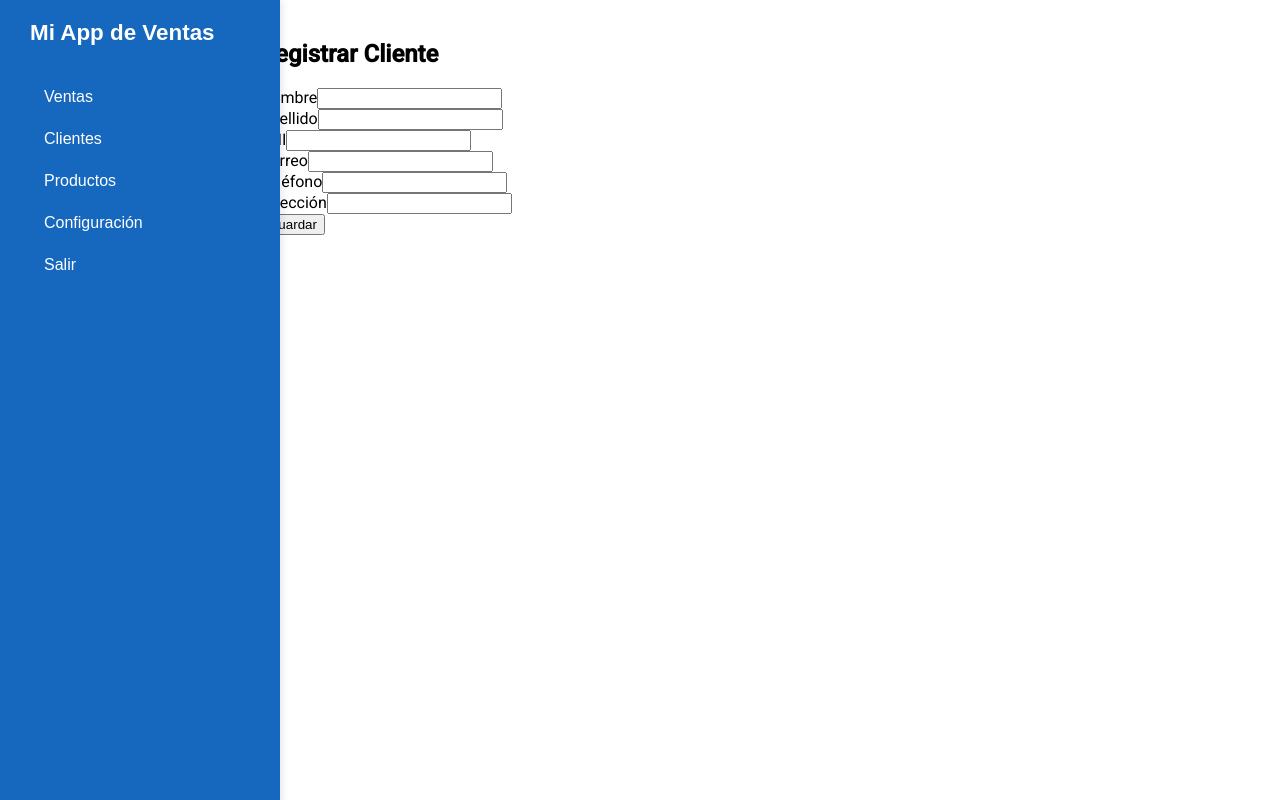
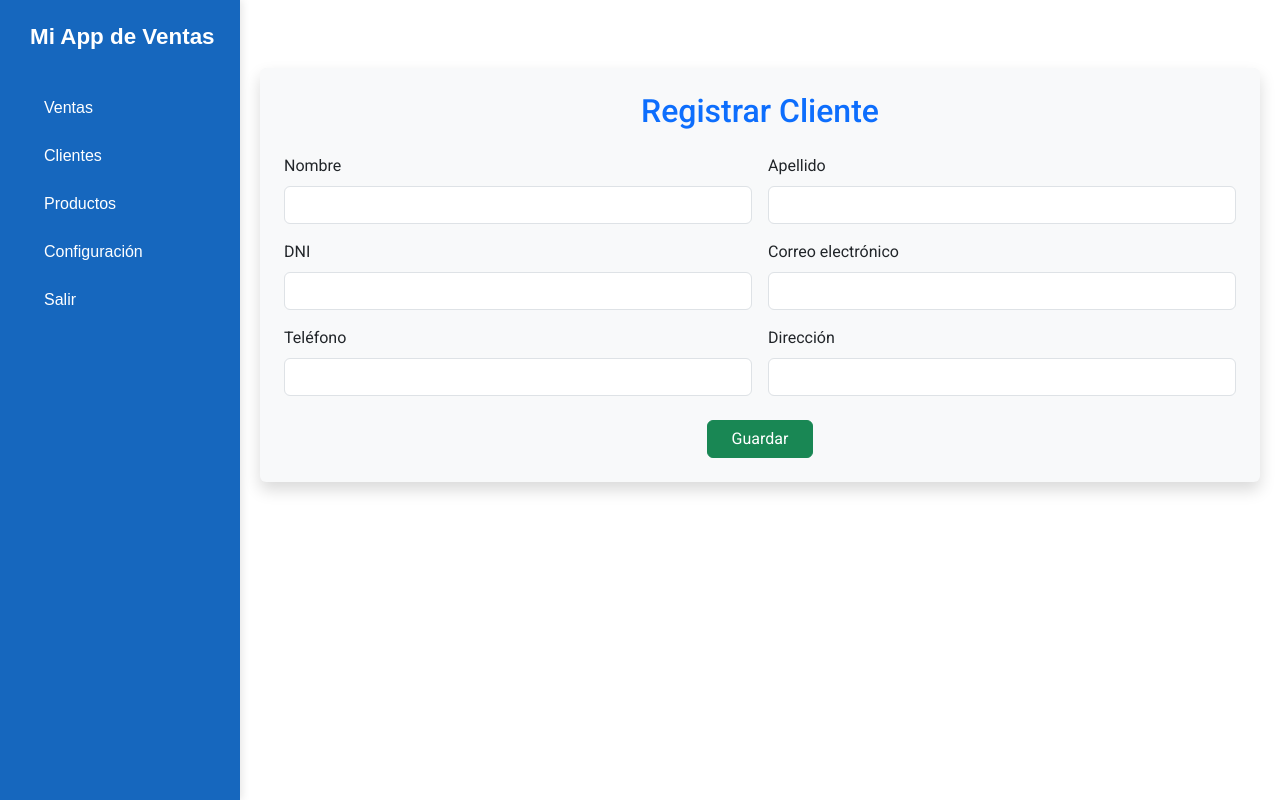
Before and after one commit to earotinco/ms-tecMedical-java, an Angular app in the folder FrontEnd/app-TecMedical/: page /clientes/nuevo in a window 1280 px wide. Built offline with nearby package versions, Linux system fonts and the light colour scheme.

Commit message:
Actualización de cliente-listar y configuración de seguridad

```diff
--- a/FrontEnd/app-TecMedical/angular.json
+++ b/FrontEnd/app-TecMedical/angular.json
@@ -27,6 +27,7 @@
               }
             ],
             "styles": [
+              "node_modules/bootstrap/dist/css/bootstrap.min.css",
               "@angular/material/prebuilt-themes/cyan-orange.css",
               "src/styles.css"
             ],
--- a/FrontEnd/app-TecMedical/package.json
+++ b/FrontEnd/app-TecMedical/package.json
@@ -22,6 +22,7 @@
     "@angular/platform-server": "^19.2.0",
     "@angular/router": "^19.2.0",
     "@angular/ssr": "^19.2.15",
+    "bootstrap": "^5.3.8",
     "express": "^4.18.2",
     "rxjs": "~7.8.0",
     "tslib": "^2.3.0",
--- a/FrontEnd/app-TecMedical/src/app/app.component.ts
+++ b/FrontEnd/app-TecMedical/src/app/app.component.ts
@@ -13,7 +13,7 @@ import { SideBarComponent } from './components/fragments/side-bar/side-bar.compo
 @Component({
   selector: 'app-root',
   standalone:true,
-  imports: [RouterOutlet, SideBarComponent],
+  imports: [RouterOutlet, ],
   templateUrl: './app.component.html',
   styleUrl: './app.component.css'
 })
--- a/FrontEnd/app-TecMedical/src/app/app.config.ts
+++ b/FrontEnd/app-TecMedical/src/app/app.config.ts
@@ -1,14 +1,16 @@
 import { ApplicationConfig, provideZoneChangeDetection } from '@angular/core';
 import { provideRouter } from '@angular/router';
 import { provideClientHydration, withEventReplay } from '@angular/platform-browser';
-import { provideHttpClient } from '@angular/common/http';
+import { provideHttpClient, withFetch } from '@angular/common/http'; // 👈 importa withFetch
 import { routes } from './app.routes';
+import { withInterceptorsFromDi } from '@angular/common/http';
+
 
 export const appConfig: ApplicationConfig = {
   providers: [
     provideZoneChangeDetection({ eventCoalescing: true }),
     provideRouter(routes),
     provideClientHydration(withEventReplay()),
-    provideHttpClient()
+    provideHttpClient(withFetch(),withInterceptorsFromDi()) //  habilita fetch aquí
   ]
 };
--- a/FrontEnd/app-TecMedical/src/app/components/cliente/cliente-form/cliente-form.component.html
+++ b/FrontEnd/app-TecMedical/src/app/components/cliente/cliente-form/cliente-form.component.html
@@ -1,30 +1,45 @@
-<div class="container mt-5">
-  <h2>Registrar Cliente</h2>
-  <form (ngSubmit)="guardar()">
-    <div class="mb-3">
-      <label>Nombre</label>
-      <input type="text" [(ngModel)]="cliente.nombre" name="nombre" class="form-control" required>
+<div class="container mt-5 p-4 shadow rounded bg-light">
+  <h2 class="mb-4 text-center text-primary">
+    <i class="bi bi-person-plus-fill"></i> Registrar Cliente
+  </h2>
+
+  <form (ngSubmit)="guardar()" class="needs-validation" novalidate>
+    <div class="row g-3">
+      <div class="col-md-6">
+        <label for="nombre" class="form-label">Nombre</label>
+        <input type="text" id="nombre" [(ngModel)]="cliente.nombre" name="nombre" class="form-control" required>
+      </div>
+
+      <div class="col-md-6">
+        <label for="apellido" class="form-label">Apellido</label>
+        <input type="text" id="apellido" [(ngModel)]="cliente.apellido" name="apellido" class="form-control" required>
+      </div>
+
+      <div class="col-md-6">
+        <label for="dni" class="form-label">DNI</label>
+        <input type="text" id="dni" [(ngModel)]="cliente.dni" name="dni" class="form-control" required>
+      </div>
+
+      <div class="col-md-6">
+        <label for="correo" class="form-label">Correo electrónico</label>
+        <input type="email" id="correo" [(ngModel)]="cliente.correo" name="correo" class="form-control" required>
+      </div>
+
+      <div class="col-md-6">
+        <label for="telefono" class="form-label">Teléfono</label>
+        <input type="text" id="telefono" [(ngModel)]="cliente.telefono" name="telefono" class="form-control" required>
+      </div>
+
+      <div class="col-md-6">
+        <label for="direccion" class="form-label">Dirección</label>
+        <input type="text" id="direccion" [(ngModel)]="cliente.direccion" name="direccion" class="form-control" required>
+      </div>
     </div>
-    <div class="mb-3">
-      <label>Apellido</label>
-      <input type="text" [(ngModel)]="cliente.apellido" name="apellido" class="form-control" required>
+
+    <div class="text-center mt-4">
+      <button type="submit" class="btn btn-success px-4">
+        <i class="bi bi-save-fill"></i> Guardar
+      </button>
     </div>
-    <div class="mb-3">
-      <label>DNI</label>
-      <input type="text" [(ngModel)]="cliente.dni" name="dni" class="form-control" required>
-    </div>
-    <div class="mb-3">
-      <label>Correo</label>
-      <input type="email" [(ngModel)]="cliente.correo" name="correo" class="form-control" required>
-    </div>
-    <div class="mb-3">
-      <label>Teléfono</label>
-      <input type="text" [(ngModel)]="cliente.telefono" name="telefono" class="form-control" required>
-    </div>
-    <div class="mb-3">
-      <label>Dirección</label>
-      <input type="text" [(ngModel)]="cliente.direccion" name="direccion" class="form-control" required>
-    </div>
-    <button type="submit" class="btn btn-success">Guardar</button>
   </form>
 </div>
--- a/FrontEnd/app-TecMedical/src/app/components/cliente/cliente-listar/cliente-listar.component.html
+++ b/FrontEnd/app-TecMedical/src/app/components/cliente/cliente-listar/cliente-listar.component.html
@@ -1,9 +1,16 @@
-<div class="container mt-5">
-  <h2> Lista de Clientes</h2>
-  <table class="table table-bordered table-striped">
-    <thead>
+<div class="container mt-5 p-4 shadow rounded bg-white">
+  <div class="d-flex justify-content-between align-items-center mb-4">
+    <h2 class="text-primary">
+      <i class="bi bi-people-fill"></i> Listado de Clientes
+    </h2>
+    <a routerLink="/clientes/nuevo" class="btn btn-success">
+      <i class="bi bi-person-plus-fill"></i> Registrar Cliente
+    </a>
+  </div>
+
+  <table class="table table-hover table-bordered table-striped">
+    <thead class="table-primary text-center">
       <tr>
-        <th>ID</th>
         <th>Nombre</th>
         <th>Apellido</th>
         <th>DNI</th>
@@ -13,18 +20,15 @@
         <th>Acciones</th>
       </tr>
     </thead>
-    <tbody>
+    <tbody class="text-center align-middle">
       <tr *ngFor="let cliente of clientes">
-        <td>{{ cliente.id }}</td>
         <td>{{ cliente.nombre }}</td>
         <td>{{ cliente.apellido }}</td>
         <td>{{ cliente.dni }}</td>
         <td>{{ cliente.correo }}</td>
         <td>{{ cliente.telefono }}</td>
         <td>{{ cliente.direccion }}</td>
-        <td>
-          <button class="btn btn-danger btn-sm" (click)="eliminar(cliente.id!)">Eliminar</button>
-        </td>
+
       </tr>
     </tbody>
   </table>
--- a/FrontEnd/app-TecMedical/src/app/components/cliente/cliente-listar/cliente-listar.component.ts
+++ b/FrontEnd/app-TecMedical/src/app/components/cliente/cliente-listar/cliente-listar.component.ts
@@ -4,12 +4,13 @@ import { Cliente } from '../../../models/cliente.model';
 import { CommonModule } from '@angular/common';
 import { RouterModule } from '@angular/router';
 
+
 @Component({
   selector: 'app-cliente-listar',
    standalone: true,
   imports: [CommonModule, RouterModule],
   templateUrl: './cliente-listar.component.html',
-  styleUrl: './cliente-listar.component.css'
+  styleUrls: ['./cliente-listar.component.css']
 })
 export class ClienteListarComponent implements OnInit {
   clientes: Cliente[] = [];
@@ -17,8 +18,9 @@ export class ClienteListarComponent implements OnInit {
   constructor(private clienteService: ClienteService) {}
 
   ngOnInit(): void {
-    this.clienteService.listar().subscribe(data => {
-      this.clientes = data;
+    this.clienteService.listar().subscribe({
+      next: data => this.clientes = data,
+      error: err => console.error('Error al cargar clientes', err)
     });
   }
 
--- a/FrontEnd/app-TecMedical/src/app/components/usuario/login/login.component.html
+++ b/FrontEnd/app-TecMedical/src/app/components/usuario/login/login.component.html
@@ -1,14 +1,36 @@
 <div class="container mt-5">
-  <h2> Iniciar Sesión</h2>
+  <div class="row justify-content-center">
+    <div class="col-md-5">
+      <div class="card">
+        <div class="card-header text-center">
+          <h4><i class="bi bi-shield-lock-fill me-2"></i>Acceso al Sistema</h4>
+        </div>
+        <div class="card-body p-4">
           <form (ngSubmit)="login()">
             <div class="mb-3">
-      <label for="usuario" class="form-label">Usuario</label>
-      <input type="text" id="username" [(ngModel)]="usuario.username" name="username" class="form-control" required>
+              <label for="username" class="form-label">Usuario</label>
+              <div class="input-group">
+                <span class="input-group-text"><i class="bi bi-person-fill"></i></span>
+                <input type="text" id="username" [(ngModel)]="usuario.username" name="username" class="form-control" placeholder="Ingrese su usuario" required>
               </div>
+            </div>
+
             <div class="mb-3">
               <label for="password" class="form-label">Contraseña</label>
-      <input type="password" id="password" [(ngModel)]="usuario.password" name="password" class="form-control" required>
+              <div class="input-group">
+                <span class="input-group-text"><i class="bi bi-lock-fill"></i></span>
+                <input type="password" id="password" [(ngModel)]="usuario.password" name="password" class="form-control" placeholder="Ingrese su contraseña" required>
               </div>
-    <button type="submit" class="btn btn-primary">Ingresar</button>
+            </div>
+
+            <div class="d-grid">
+              <button type="submit" class="btn btn-primary">
+                <i class="bi bi-box-arrow-in-right me-1"></i> Ingresar
+              </button>
+            </div>
           </form>
         </div>
+      </div>
+    </div>
+  </div>
+</div>
```
Also changed, not shown: 1 other file (tests, documents, lock files or other folders). Lines whose indentation alone changed are shown as unchanged.
